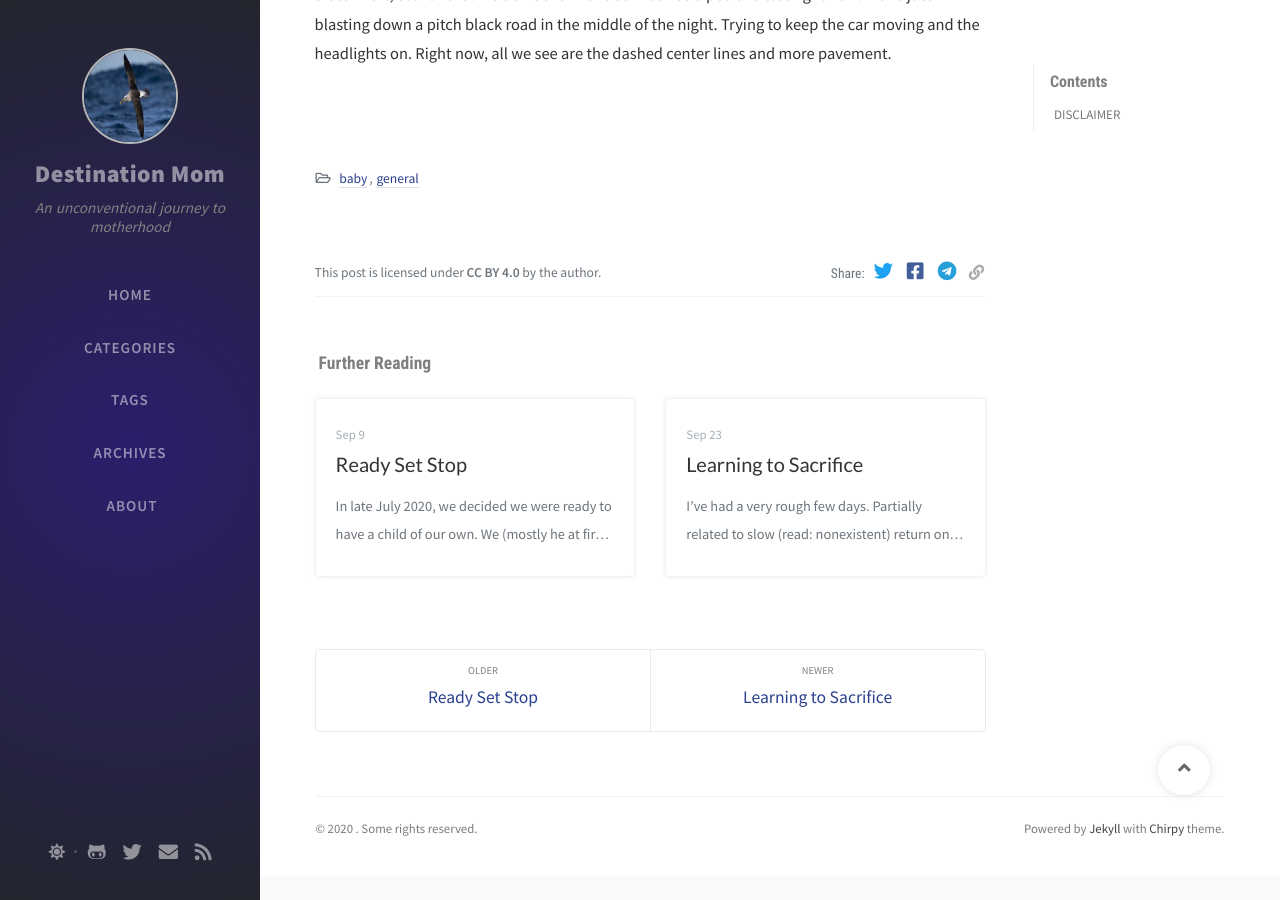
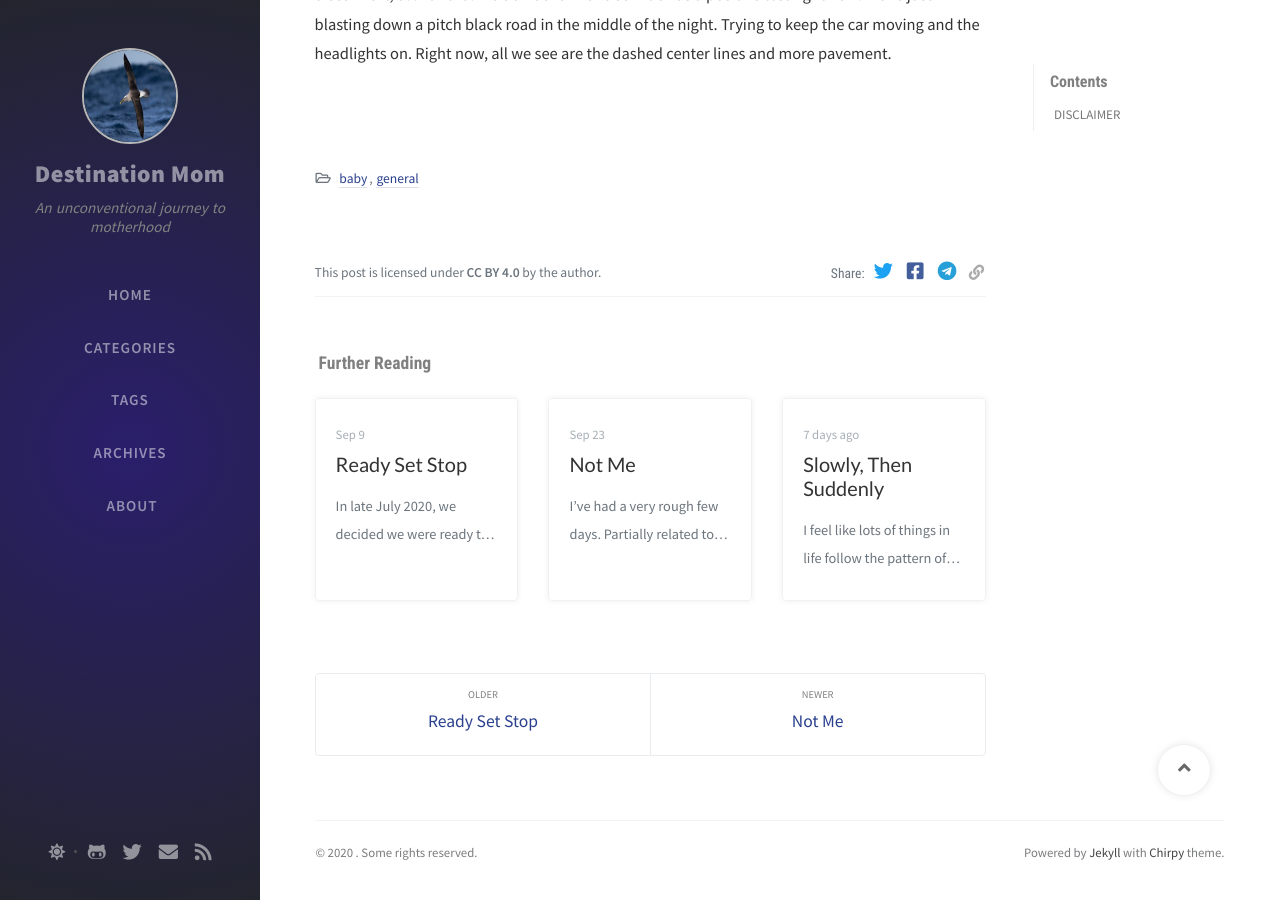
Before and after one commit to destinationmom/destinationmom.github.io, a Jekyll site: the page built from _posts/2020-09-20-brace-for-impact.md, in a window 1280 px wide and 900 px high, scrolled down 1598 px. Built offline with Jekyll 4.4.1, drawn with Linux system fonts in a browser that asks for light colours; nearby versions of some CDN libraries; comment, search, counter and statistics services are not loaded; part of the change alters nothing that is shown.

Commit message:
New post

```diff
--- a/_posts/2020-09-23-not-me.md
+++ b/_posts/2020-09-23-not-me.md
@@ -2,7 +2,7 @@
 author: H
 categories: [baby, general, dysphoria]
 tags: []
-title: Learning to Sacrifice
+title: Not Me
 ---
 I've had a _very_ rough few days. Partially related to slow (read: nonexistent) return on important test results from the reproductive clinic. More on _that_ in a bit. Partially related to just dealing with the results of coming off hormones. I guess I didn't really consider the breadth of impact it would have. There are the physical aspects of it but there are also considerable mental aspects, too. I'm embarrassed to admit that I didn't really feel like I'd feel any differently.
 
--- /dev/null
+++ b/_posts/2020-10-19-slowly-then-suddenly.md
@@ -0,0 +1,22 @@
+---
+author: H
+categories: [baby, general, dysphoria]
+tags: []
+title: Slowly, Then Suddenly
+---
+
+I feel like lots of things in life follow the pattern of "slowly, then suddenly." Since at least early September, we've both been in kind of a holding pattern. I needed to wait until my hormone levels shifted and I was able to produce viable stuff (whether or not this would occur at all was unknown) and he needed to wait until his hormone levels shifted _and_ we got an actual ovulation cycle. We both got tests done to see the status of things. I fortunately was ok, and he was too, but without a cycle, we were kind of stuck.
+
+So we had a hysterosonogram. This finally confirmed once and for all that not only things were good, but things were _happening_ too. Possibly on their own, but even if not, we could use a medication to give things a boost. Today we got confirmation that things were happening on their own, so no medication would be required. In fact, it's looking like this week is our first shot. So just like _that_ we're in it. We had debated even using IUI if everything was good and no other barriers to natural contraception were present, but given where we're at (ok, mostly me) we decided to at least go that route this first time.
+
+---
+
+So yeah...me. How has this been? It's been...not great, if I'm honest. I've _never_ liked having sexual intercourse and early in this process, we both questioned whether or not I'd even be able to "take things to completion" as it were. It took a while, but I guess I eventually got over it. I still hate it, and I feel like total trash before, during and afterward, but I remind myself over and over that it's for something important. I can't explain it, but going the IUI route seems to somehow feel marginally better. Maybe it's because it's pulling me one step away from everything. I'm not really sure.
+
+Something I didn't expect is feeling like a tertiary party in all this. I understand that physically speaking, I'm not carrying the baby, and I feel that pain every single day. But it's the culmination of all the factors surrounding it. I can't physically carry the baby. I can't just have sex and get pregnant. I can't even remotely enjoy the sex involved to get to that point. I feel all of this so poignantly that it's hard sometimes to interpret benign things objectively. Even small things feel like an attack of who I am. The passing word "guest" when referring to me when discussing one of my fiance's doctor's appointments sent me into a spiral. I know a lot of that is on me, to re-interpret and step back, but it's really hard.
+
+There's a lot of information out there about trans men getting pregnant and their experiences. I think that's good. There seems to be voices out there trying to make things better. Telling people how to better use language to be more inclusive (or at least less awkward) in those situations. I can't really argue with that. I just really wish there was the same thing for trans women. I wish there was more sensible advice for doctors working with us and understanding of our needs and feelings.
+
+For me, I really wish there was more understanding of the tremendous dysphoria element this entire process brings. I very much understand that for many things, there's no alternative. Semen samples are best gathered one way. But like, if there could just be some kind of acknowledgement of that struggle. Something. I don't know. As I said, from my point of view, I'm off hormones, in a body that's once again feeling like not my own. Taking part in a process that my entire soul is screaming that I'm supposed to be doing myself. I feel disconnected and numb to everything. The biggest thing that would help me is just helping me to feel included in the process in all ways. I feel like the problem is that a lot of men don't want to be that included, or even need to be. But I'm not a man. That doesn't work for me. I _need_ to be included in every aspect possible (barring physical impossibility of course). Shit, I'm still grappling with the fact that I will not be getting pregnant myself. I feel like I'm trying to land an airplane blindfolded while someone talks me through it.
+
+So please, doctors, medical professionals...I know I'm blind here. Don't leave me hanging trying to land the plane by myself. Include me in what's going on.
```
Also changed, not shown: 9 other files.
